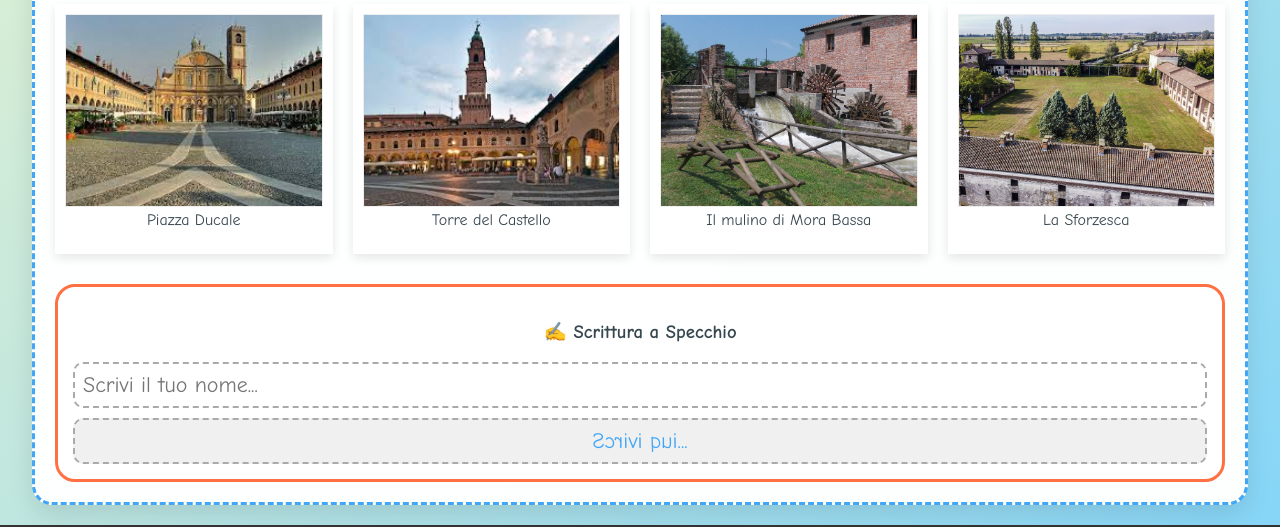
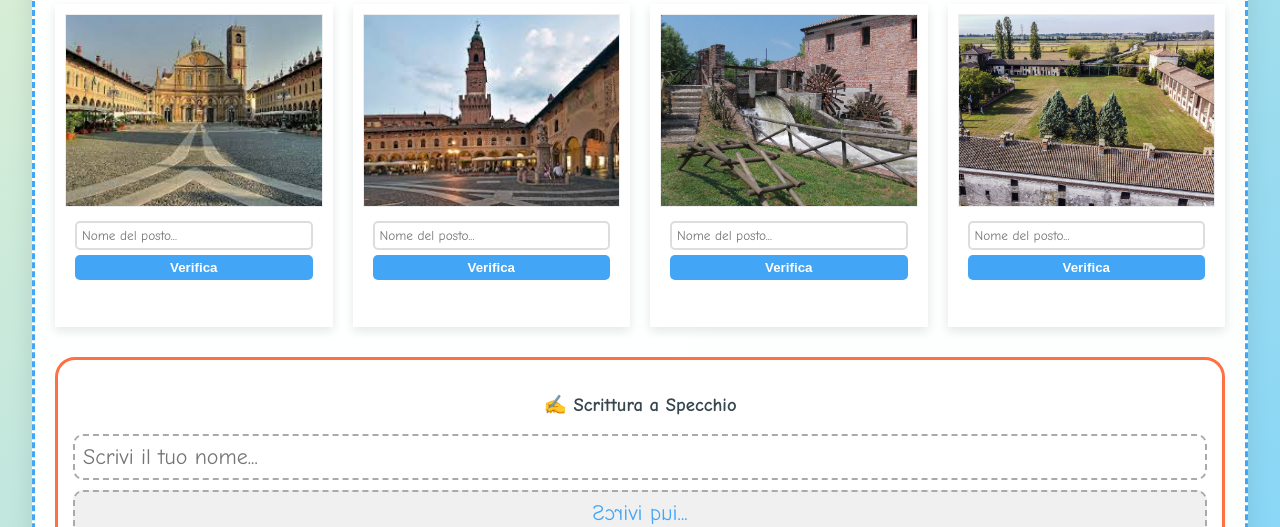
Before and after one commit to cub01d5/leonardochatbot, a plain HTML site: page index.html in a window 1280 px wide. Shown: the part 907-1434 px from the top of the page. Drawn offline with Linux system fonts and the light colour scheme.

Commit message:
Update index.html

```diff
--- a/index.html
+++ b/index.html
@@ -130,8 +130,13 @@
     .section-title { text-align: center; font-size: 22px; color: var(--accent-red); margin-bottom: 20px; }
 
     .photo-grid-bottom { display:grid; grid-template-columns:repeat(auto-fit,minmax(250px,1fr)); gap:20px; justify-items: center; }
-    .polaroid-bottom { background:#fff; padding:10px 10px 25px; box-shadow:0 4px 10px rgba(0,0,0,0.1); text-align:center; width: 100%; }
-    .polaroid-bottom img { width:100%; height:auto; aspect-ratio: 4/3; object-fit: cover; border: 1px solid #eee; }
+    .polaroid-bottom { background:#fff; padding:10px 10px 20px; box-shadow:0 4px 10px rgba(0,0,0,0.1); text-align:center; width: 100%; }
+    .polaroid-bottom img { width:100%; height:auto; aspect-ratio: 4/3; object-fit: cover; border: 1px solid #eee; margin-bottom: 10px; }
+
+    .quiz-container { display: flex; flex-direction: column; gap: 5px; padding: 0 10px; }
+    .quiz-input { padding: 5px; border: 2px solid #ddd; border-radius: 5px; font-family: inherit; }
+    .quiz-btn { background: var(--accent-blue); color: #fff; border: none; padding: 5px; border-radius: 5px; cursor: pointer; font-weight: bold; }
+    .quiz-feedback { font-size: 14px; font-weight: bold; margin-top: 5px; min-height: 1.2em; }
 
     .mirror-section {
       background:#fff; padding:15px; border-radius:var(--radius); margin-top:30px;
@@ -191,23 +196,39 @@
 
 <div class="bottom-section-wrapper">
     <div class="info-panel">
-        <div class="section-title">🏰 Il Laboratorio di Leonardo</div>
+        <div class="section-title">🏰 Come si chiama questo posto?</div>
         <div class="photo-grid-bottom">
             <div class="polaroid-bottom">
-                <img src="images/vigevano_piazza.jpeg" alt="Piazza Ducale">
-                <div class="caption">Piazza Ducale</div>
+                <img src="images/vigevano_piazza.jpeg" alt="Piazza">
+                <div class="quiz-container">
+                    <input type="text" class="quiz-input" placeholder="Nome del posto..." id="q1-input">
+                    <button class="quiz-btn" onclick="checkQuiz(1, ['piazza ducale', 'piazza'])">Verifica</button>
+                    <div class="quiz-feedback" id="q1-feedback"></div>
+                </div>
             </div>
             <div class="polaroid-bottom">
-                <img src="images/vigevano_torre.jpeg" alt="Torre del Castello">
-                <div class="caption">Torre del Castello</div>
+                <img src="images/vigevano_torre.jpeg" alt="Torre">
+                <div class="quiz-container">
+                    <input type="text" class="quiz-input" placeholder="Nome del posto..." id="q2-input">
+                    <button class="quiz-btn" onclick="checkQuiz(2, ['torre del castello', 'castello', 'torre del bramante'])">Verifica</button>
+                    <div class="quiz-feedback" id="q2-feedback"></div>
+                </div>
             </div>
             <div class="polaroid-bottom">
-                <img src="images/mora_bassa.jpg" alt="Il mulino di Mora Bassa">
-                <div class="caption">Il mulino di Mora Bassa</div>
+                <img src="images/mora_bassa.jpg" alt="Mulino">
+                <div class="quiz-container">
+                    <input type="text" class="quiz-input" placeholder="Nome del posto..." id="q3-input">
+                    <button class="quiz-btn" onclick="checkQuiz(3, ['il mulino di mora bassa', 'mora bassa', 'mulino di mora bassa'])">Verifica</button>
+                    <div class="quiz-feedback" id="q3-feedback"></div>
+                </div>
             </div>
             <div class="polaroid-bottom">
-                <img src="images/sforzesca.jpg" alt="La Sforzesca">
-                <div class="caption">La Sforzesca</div>
+                <img src="images/sforzesca.jpg" alt="Sforzesca">
+                <div class="quiz-container">
+                    <input type="text" class="quiz-input" placeholder="Nome del posto..." id="q4-input">
+                    <button class="quiz-btn" onclick="checkQuiz(4, ['la sforzesca', 'sforzesca', 'sforzsca'])">Verifica</button>
+                    <div class="quiz-feedback" id="q4-feedback"></div>
+                </div>
             </div>
         </div>
 
@@ -232,6 +253,19 @@
   function mirrorText(){
     const input = document.getElementById("inputText").value;
     document.getElementById("outputText").innerText = input === "" ? "...iuq ivircS" : input.split("").reverse().join("");
+  }
+
+  function checkQuiz(id, validAnswers) {
+    const input = document.getElementById(`q${id}-input`).value.toLowerCase().trim();
+    const feedback = document.getElementById(`q${id}-feedback`);
+
+    if (validAnswers.some(ans => input === ans)) {
+      feedback.innerText = "✅ Corretto!";
+      feedback.style.color = "var(--accent-green)";
+    } else {
+      feedback.innerText = "❌ Riprova!";
+      feedback.style.color = "var(--accent-red)";
+    }
   }
 
   async function generateImage() {
```
